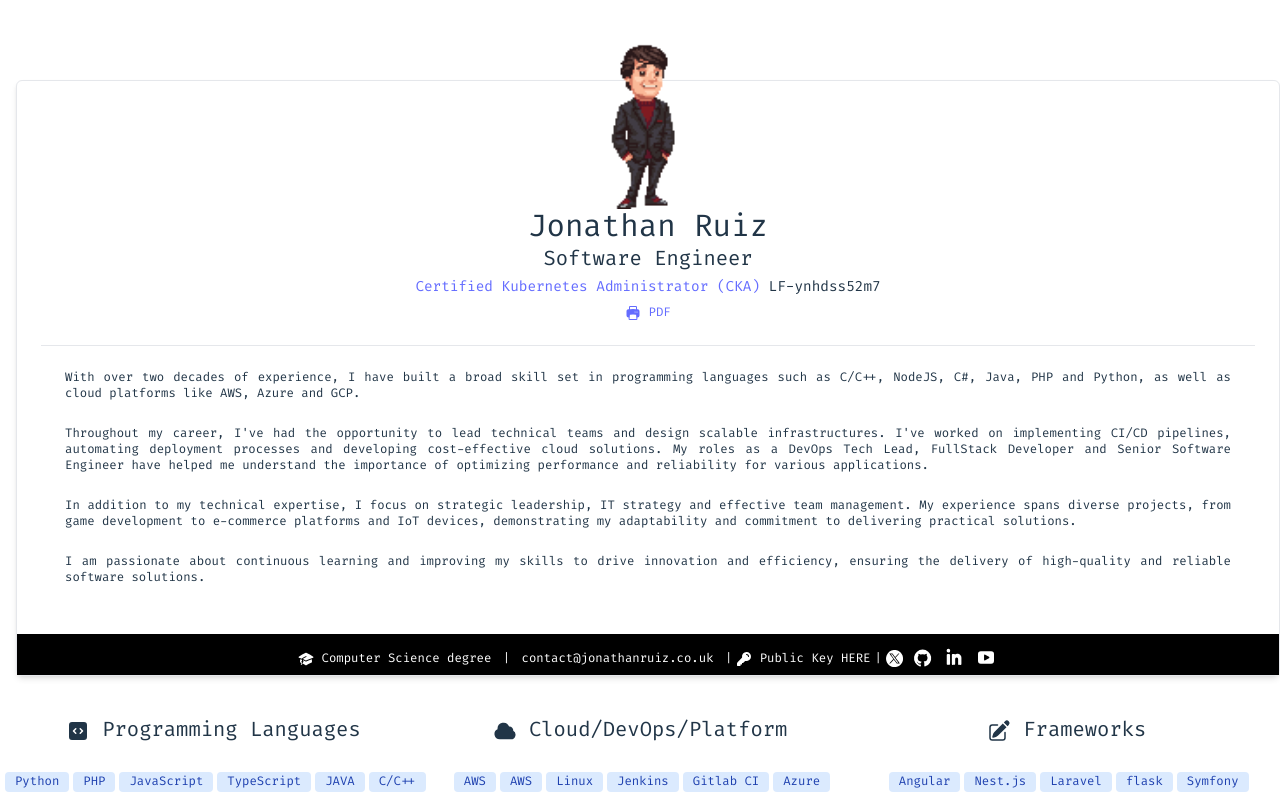
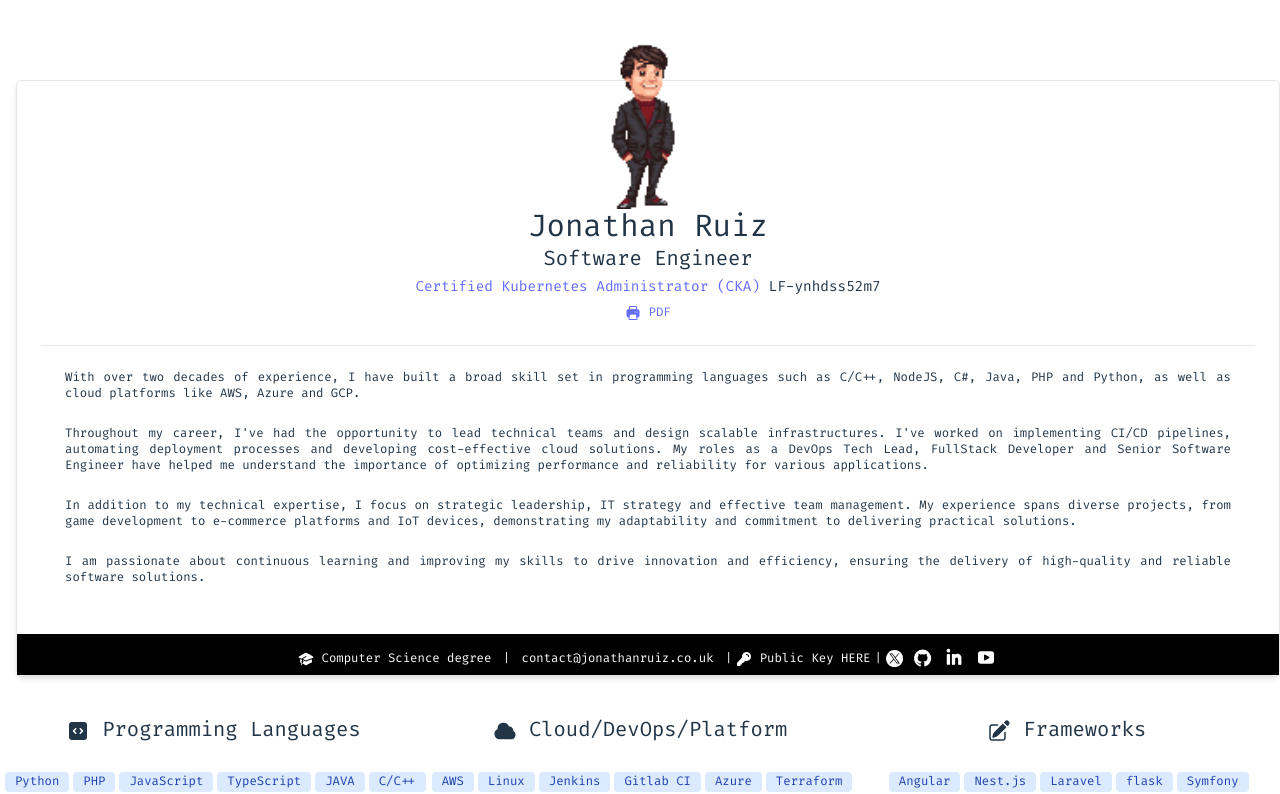
Before and after one commit to jonathan-ruiz/work-curriculum, a Vue app: page / in a window 1280 px wide. Shown: the top 794 px of the page. Built offline with nearby package versions, Linux system fonts and the light colour scheme.

Commit message:
fix: duplicated skill

```diff
--- a/src/model.ts
+++ b/src/model.ts
@@ -644,7 +644,6 @@ export var skills = {
     ],
     cloud: [
         {label: 'AWS', value: 50, color: colors[0]},
-        {label: 'AWS', value: 50, color: colors[0]},
         {label: 'Linux', value: 50, color: colors[0]},
         {label: 'Jenkins', value: 25, color: colors[1]},
         {label: 'Gitlab CI', value: 25, color: colors[1]},
```
